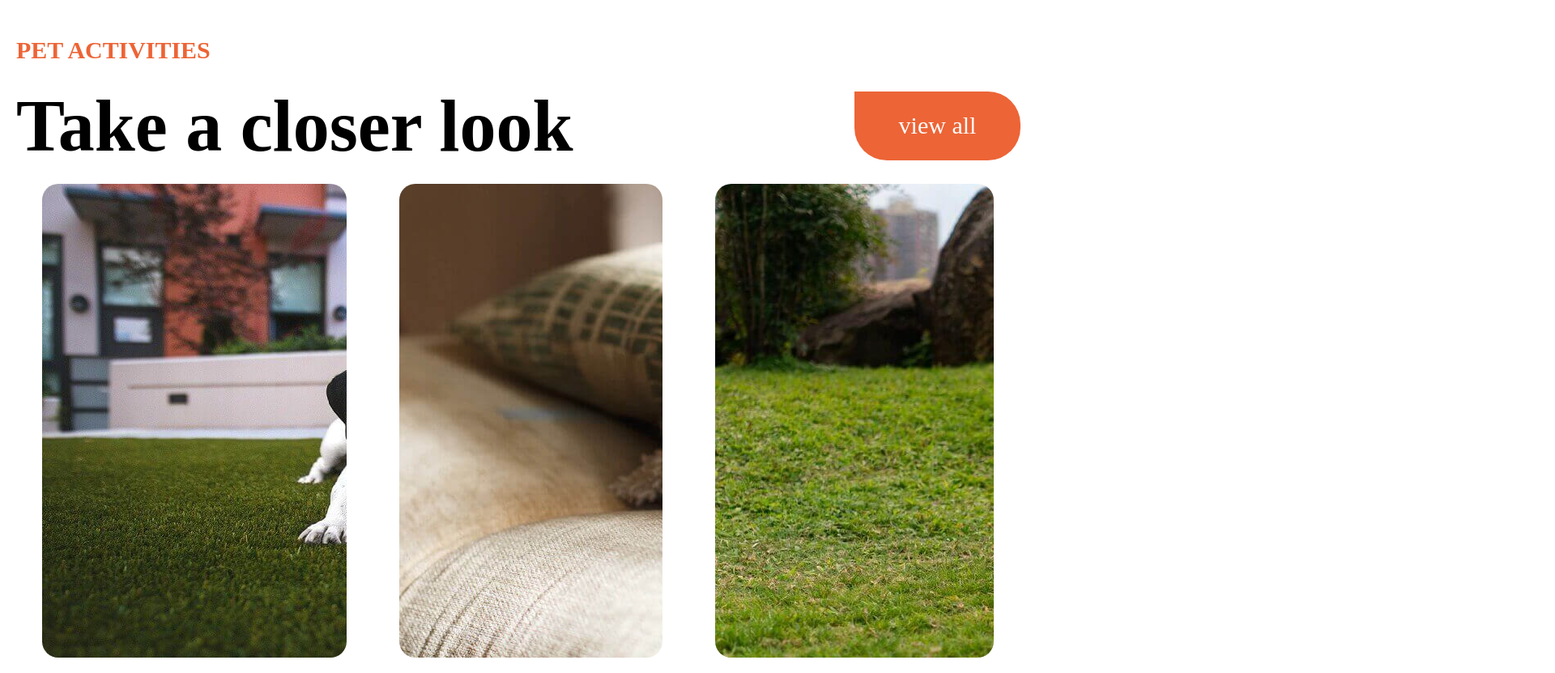
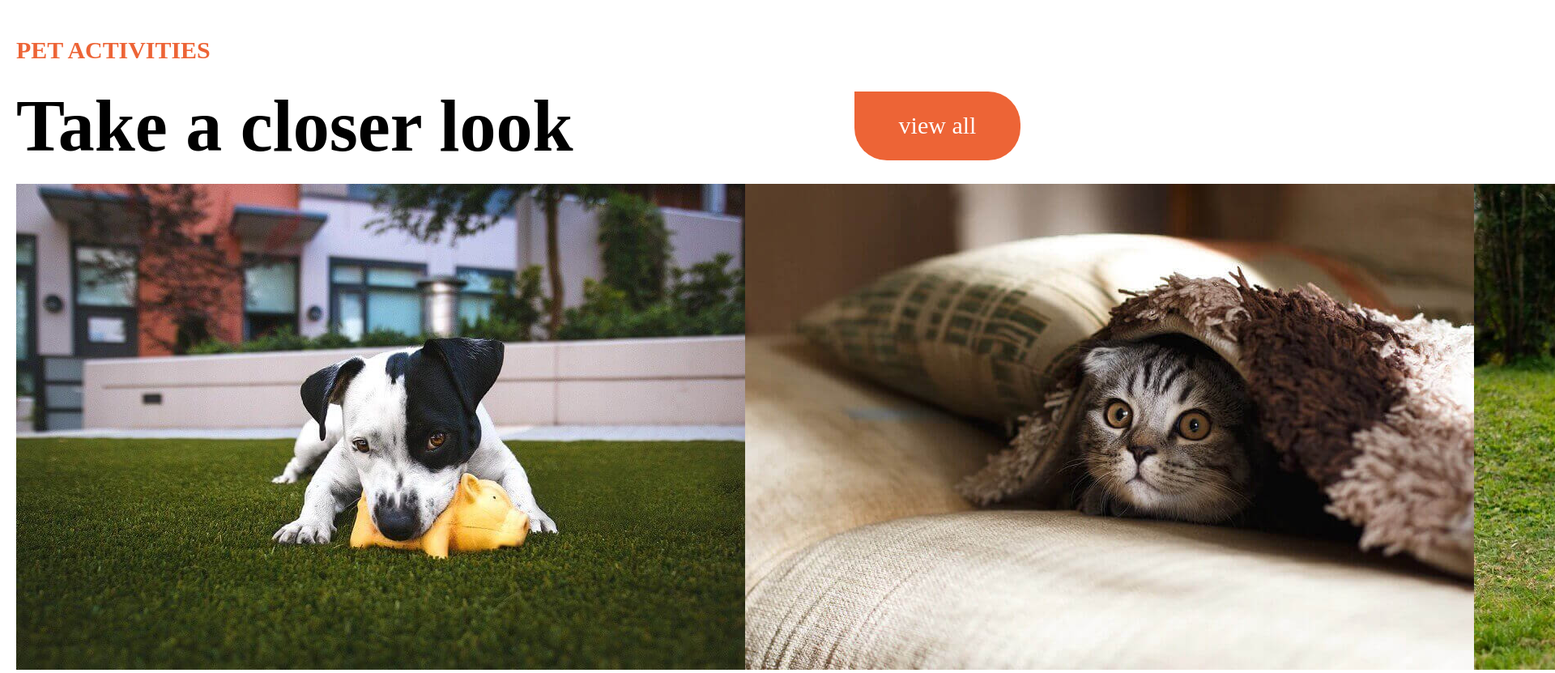
Before and after one commit to MarshallTino/202301-w1ch4-marcel-martino-, a website built with Parcel: page src/index.html in a window 1280 px wide. Shown: the top 831 px of the page at 81% size, 1920 px wide, since content can reach past the window. Built offline with nearby package versions, Linux system fonts and the light colour scheme; files whose address does not match are found by name.

```diff
--- a/src/index.html
+++ b/src/index.html
@@ -6,6 +6,7 @@
   <meta http-equiv="X-UA-Compatible" content="IE=edge">
   <meta name="viewport" content="width=device-width, initial-scale=1.0">
   <title>Pets website</title>
+  <link rel="icon" type="webp" href="/media/logo2.png" />
   <link rel="stylesheet" href="/src/styles.css">
 </head>
 
@@ -22,17 +23,17 @@
 
     <div class="main-section__cards first-card">
       <span class="card__title">
-        Toys Playtime
+        <img src="/media/01.jpg" alt="">
       </span>
     </div>
     <div class="main-section__cards second-card">
       <span class="card__title">
-        Active Rest
+        <img src="/media/02.jpg" alt="">
       </span>
     </div>
     <div class="main-section__cards third-card">
       <span class="card__title">
-        Game Walks
+        <img src="/media/03.jpg" class="img">
       </span>
     </div>
 
--- a/src/styles.css
+++ b/src/styles.css
@@ -63,43 +63,32 @@
   font-family: var(--typography-main);
   max-width: 205px;
 }
-
+.card__title {
+  flex: 1;
+  width: 100%;
+}
 .main-section {
   padding-top: 20px;
   height: 525px;
   display: flex;
-  justify-content: space-around;
-  flex-wrap: wrap;
+  flex-direction: row;
+  justify-content: space-between;
+  flex-wrap: nowrap;
 }
 
-.main-section__cards :nth-child(1) {
-  min-height: 525px;
-  padding: 20px;
-  position: relative;
-  overflow: hidden;
-  background-size: cover;
-  background-position: center center;
+.main-section__cards {
   display: flex;
+  display: block;
+  max-width: 100%;
   flex: 1;
-  margin: 30px;
-  justify-content: center;
-  align-items: center;
-  font-size: 3rem;
-  color: rgba(24, 24, 24, 0);
 }
-
 .first-card {
-  background-image: url(/media/01.jpg);
-  border-radius: 20px;
   display: flex;
 }
-
 .second-card {
-  background-image: url(/media/02.jpg);
-  border-radius: 20px;
+  flex: 0 0 33.333333%;
 }
 
 .third-card {
-  background-image: url(/media/03.jpg);
-  border-radius: 20px;
+  flex: 0 0 33.333333%;
 }
```
